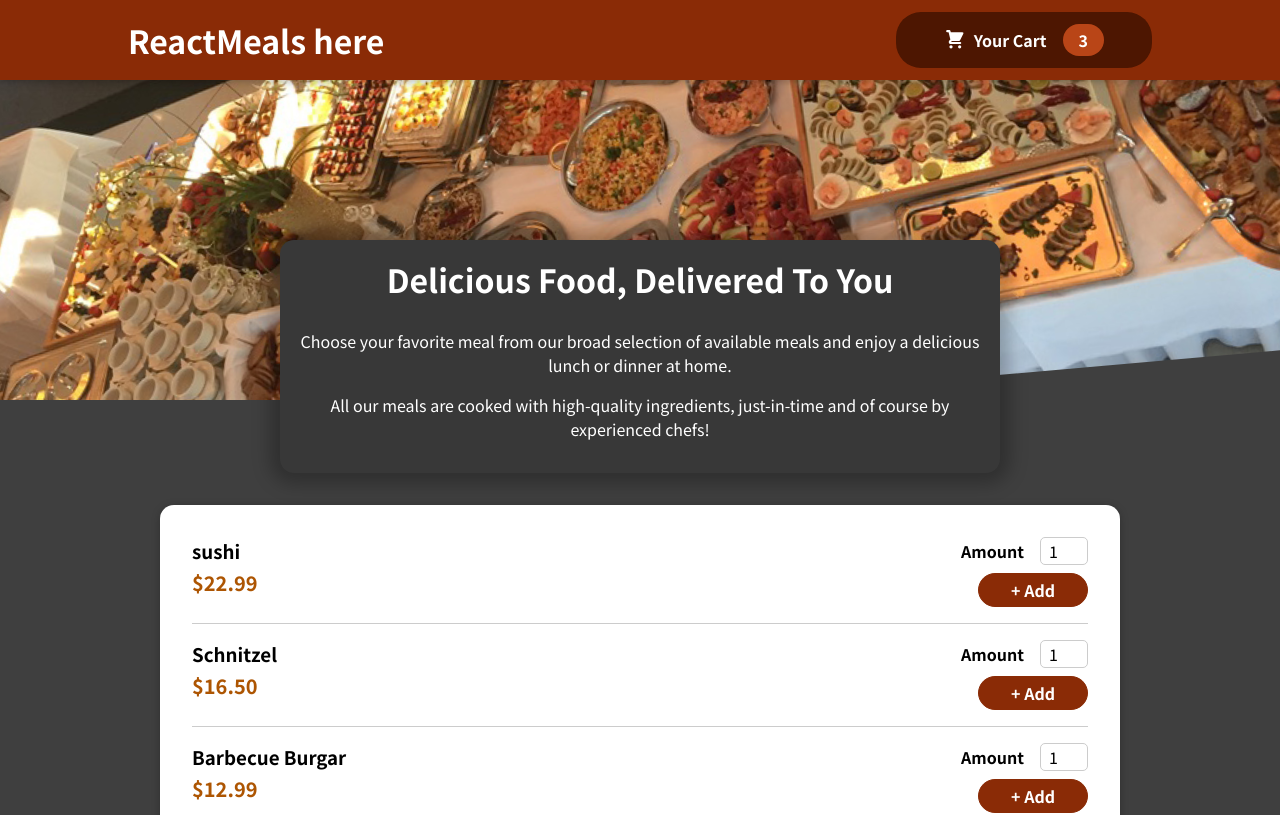
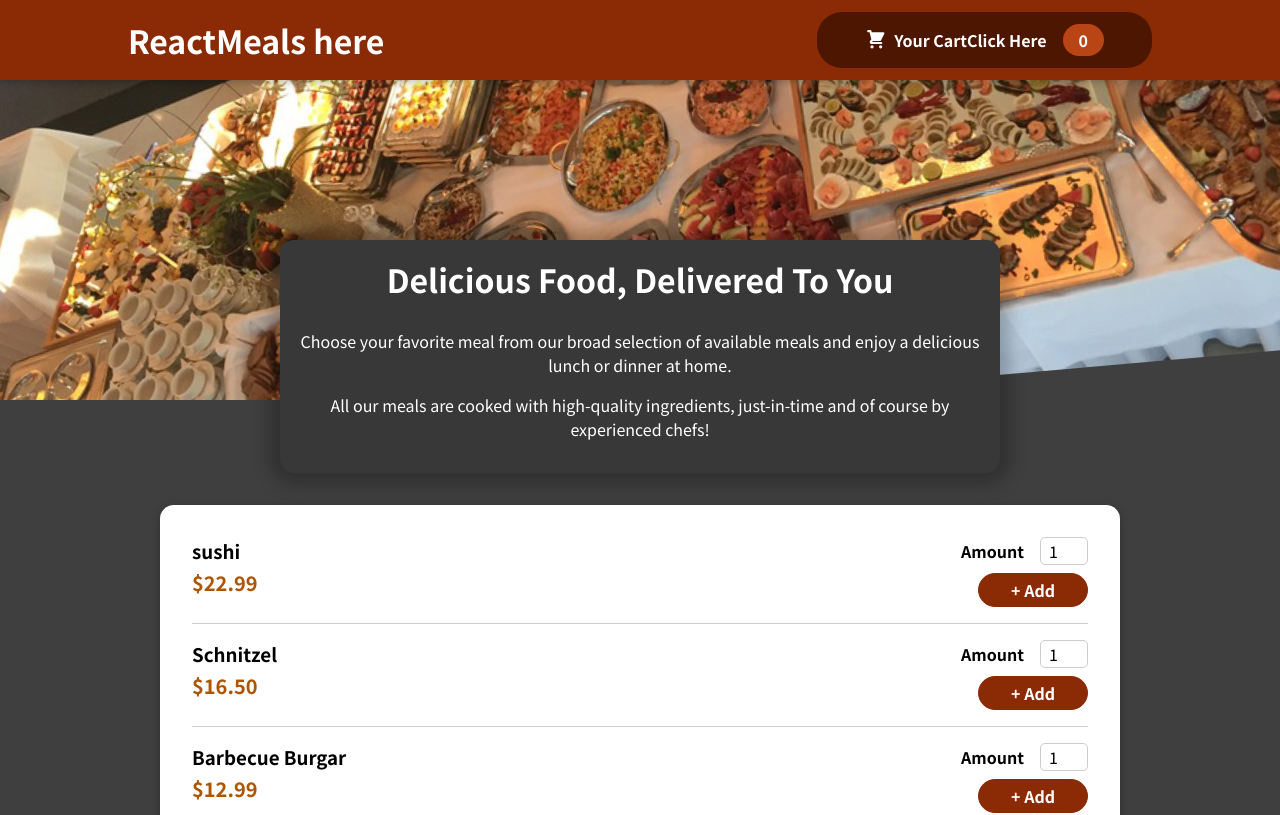
Before and after one commit to Siddharthirkal/Restuarant-Website-React, a React (Create React App) app: page / in a window 1280 px wide. Shown: the top 815 px of the page. Built offline with nearby package versions, Linux system fonts and the light colour scheme.

Commit message:
CartItemPage

```diff
--- a/src/components/Cart/Cart.js
+++ b/src/components/Cart/Cart.js
@@ -1,11 +1,14 @@
+import React, {useContext} from 'react';
 import classes from "./Cart.module.css";
 import Modal from "../UI/Modal";
+import CartContext from '../../store/cart-context';
 
 const Cart = (props) => {
+  const cartcontext = useContext(CartContext);
   const cartItems = (
     <ul className={classes["cart-items"]}>
-      {[{ id: "c1", name: "sushi", amount: 2, price: 12.99 }].map((item) => (
-        <li>{item.name}</li>
+      {cartcontext.items.map((item) => (
+        <li>Name: {item.name} Price: {item.price} Quantity: {item.quantity}</li>
       ))}
     </ul>
   );
--- a/src/components/Layout/HeaderCartButton.js
+++ b/src/components/Layout/HeaderCartButton.js
@@ -1,14 +1,22 @@
+import React, { useContext } from "react";
 import CartIcon from "../Cart/CartIcon";
-import classes from './HeaderCartButton.module.css';
+import classes from "./HeaderCartButton.module.css";
+import CartContext from "../../store/cart-context";
 
 const HeaderCartButton = (props) => {
+  const cartContext = useContext(CartContext);
+  let quantity = 0;
+  cartContext.items.forEach((item) => {
+    quantity = quantity + Number(item.quantity);
+  });
   return (
     <button className={classes.button} onClick={props.onClick}>
       <span className={classes.icon}>
         <CartIcon />
       </span>
       <span>Your Cart</span>
-      <span className={classes.badge}>3</span>
+      <span>{cartContext.message}</span>
+      <span className={classes.badge}>{quantity}</span>
     </button>
   );
 };
--- a/src/components/Meals/MealsItem/MealItemForm.js
+++ b/src/components/Meals/MealsItem/MealItemForm.js
@@ -1,13 +1,25 @@
+import React, {useContext} from 'react';
 import Input from "../../UI/Input";
 import classes from "./MealItemForm.module.css";
+import CartContext from '../../../store/cart-context';
 
 const MealItemForm = (props) => {
+  const cartcontext = useContext(CartContext)
+  console.log('reinitialized cartcontext ', cartcontext)
+  const addItemToCart = (event) => {
+    event.preventDefault();
+    // cartcontext.items.push(props.item)
+    const quantity = document.getElementById("amount_" +props.id).value
+    cartcontext.addItem({...props.item, quantity: quantity})
+    console.log('afteraddItemToCart', cartcontext)
+  };
   return (
     <form className={classes.form}>
+      {console.log('inside render' , cartcontext.items)}
       <Input
         label="Amount"
         input={{
-          id: "amount",
+          id: "amount_" +props.id,
           type: "number",
           min: "1",
           max: "5",
@@ -15,7 +27,7 @@ const MealItemForm = (props) => {
           defaultValue: "1",
         }}
       />
-      <button>+ Add</button>
+      <button onClick={addItemToCart}>+ Add</button>
     </form>
   );
 };
--- a/src/components/Meals/MealsItem/MealsItem.js
+++ b/src/components/Meals/MealsItem/MealsItem.js
@@ -11,7 +11,8 @@ const MealItem = (props) => {
         <div className={classes.price}>{price}</div>
       </div>
       <div>
-        <MealItemForm />
+        {console.log(props)}
+        <MealItemForm id={props.id} item={props} />
       </div>
     </li>
   );
--- /dev/null
+++ b/src/store/cart-context.js
@@ -0,0 +1,10 @@
+import React from 'react';
+
+const CartContext = React.createContext({
+    items: [],
+    totalAmount: 0,
+    addItem: (item) => {},
+    removeItem: (id) => {}
+});
+
+export default CartContext;
--- /dev/null
+++ b/src/store/cart-provider.js
@@ -0,0 +1,27 @@
+import React, {useState} from 'react';
+import CartContext from "./cart-context";
+
+const CartProvider = props => {
+    const [items, updateItems] = useState([])
+    const addItemToCartHandler = item => {
+        updateItems([...items, item]);
+        console.log('inside additemtocartHandler')
+    };
+
+    const removeItemFromCartHandler = id => {};
+
+    const cartContext = {
+        items: items,
+        totalAmount: 0,
+        addItem: addItemToCartHandler ,
+        removeItem: removeItemFromCartHandler,
+        message: 'Click Here'
+    };
+
+    return <CartContext.Provider value={cartContext}>
+        {console.log('Inside of cartContext')}
+        {props.children}
+    </CartContext.Provider>
+};
+
+export default CartProvider;
```
Also changed, not shown: src/App.js (+4 -3 lines).
